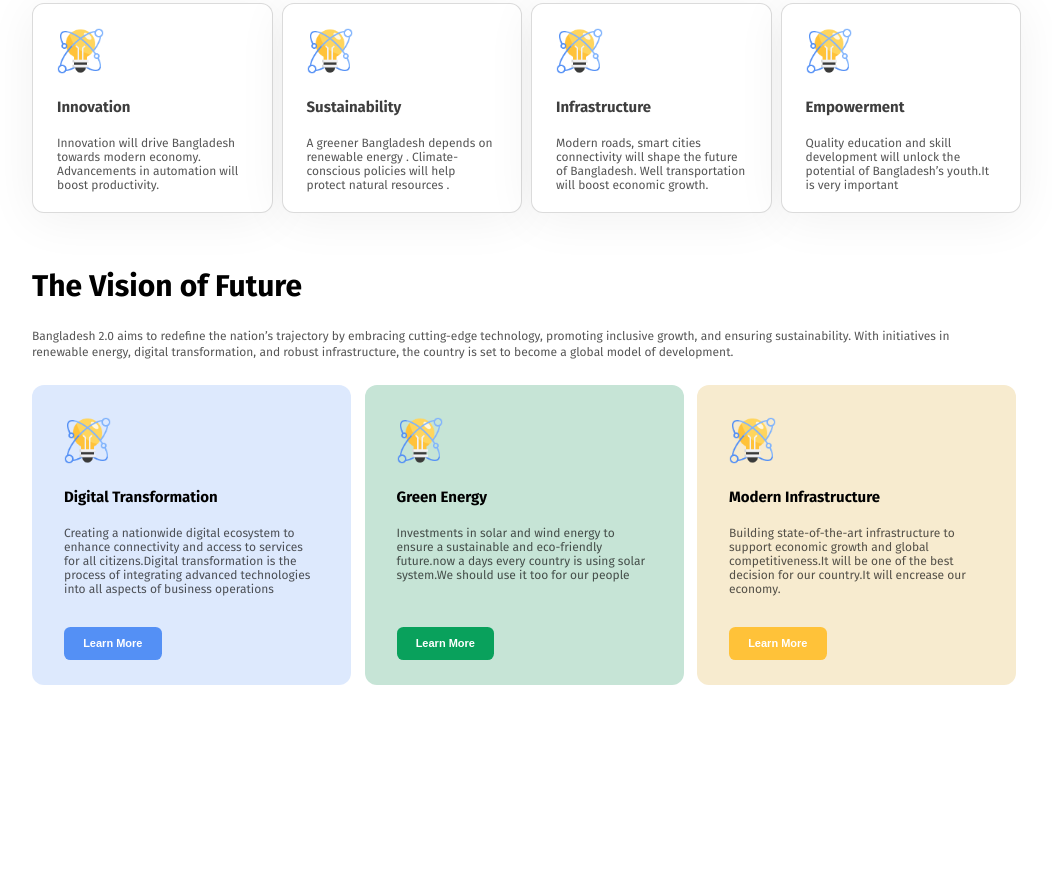
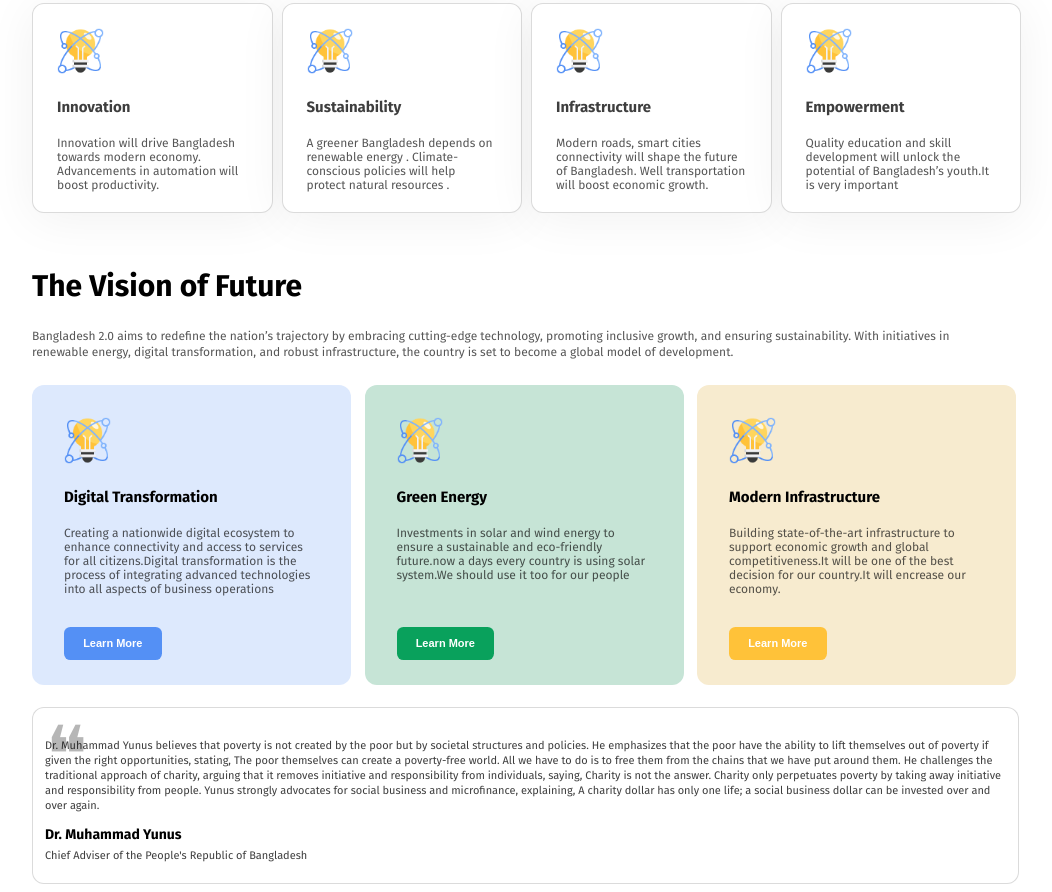
Before and after one commit to mehedihasanv/My-Bangladesh-Repo, a plain HTML site: page index.html in a window 1280 px wide. Shown: the part 691-1583 px from the top of the page, without its empty margins (126-1178 px from the left). Before the commit the page ends 1384 px from the top, so only its background shows below. Drawn offline with Linux system fonts and the light colour scheme.

Commit message:
My Bangladesh 2.0

```diff
--- a/index.html
+++ b/index.html
@@ -86,6 +86,15 @@
                     </div>
 
                 </section>
+
+                <section class="frame-5">
+                    <span class="mark">❝</span>
+                    <p>Dr. Muhammad Yunus believes that poverty is not created by the poor but by societal structures and policies. He emphasizes that the poor have the ability to lift themselves out of poverty if given the right opportunities, stating, The poor themselves can create a poverty-free world. All we have to do is to free them from the chains that we have put around them. He challenges the traditional approach of charity, arguing that it removes initiative and responsibility from individuals, saying, Charity is not the answer. Charity only perpetuates poverty by taking away initiative and responsibility from people. Yunus strongly advocates for social business and microfinance, explaining, A charity dollar has only one life; a social business dollar can be invested over and over again.</p>
+
+                    <strong class="dr">Dr. Muhammad Yunus</strong>
+                    <p class="rank">Chief Adviser of the People's Republic of Bangladesh</p>
+
+                </section>
     </main>
     <footer>
 
--- a/styles/style.css
+++ b/styles/style.css
@@ -2,6 +2,9 @@
     font-family: "Fira Sans", sans-serif;
     font-weight: 400;
     font-style: normal;
+  }
+  body{
+    overflow-x: hidden;
   }
 
    /* Frame 2 */
@@ -221,3 +224,33 @@ margin-top: 35px;
 .yellow{
   background: rgb(255, 194, 57);
 }
+
+/* frame 5 */
+.frame-5{
+  max-width: 970px;
+  height: 150px;
+  margin-left: 150px;
+  margin-top: 22px;
+  padding: 0px 3px 25px 12px;
+border: 1px solid rgba(14, 14, 14, 0.15);
+border-radius: 12px;
+background: rgb(255, 255, 255);
+}
+.frame-5 p{
+  color: rgba(14, 14, 14, 0.8);
+  font-size: 11px;
+  font-weight: 400;
+  line-height: 15px;
+  margin-top: 30px;
+}
+.mark{
+  position:absolute;
+font-size: 80px;
+color: rgba(14, 14, 14, 0.3);
+}
+.dr{
+  font-size: 14px;
+}
+.frame-5 .rank{
+  margin-top: 5px;
+}
```
